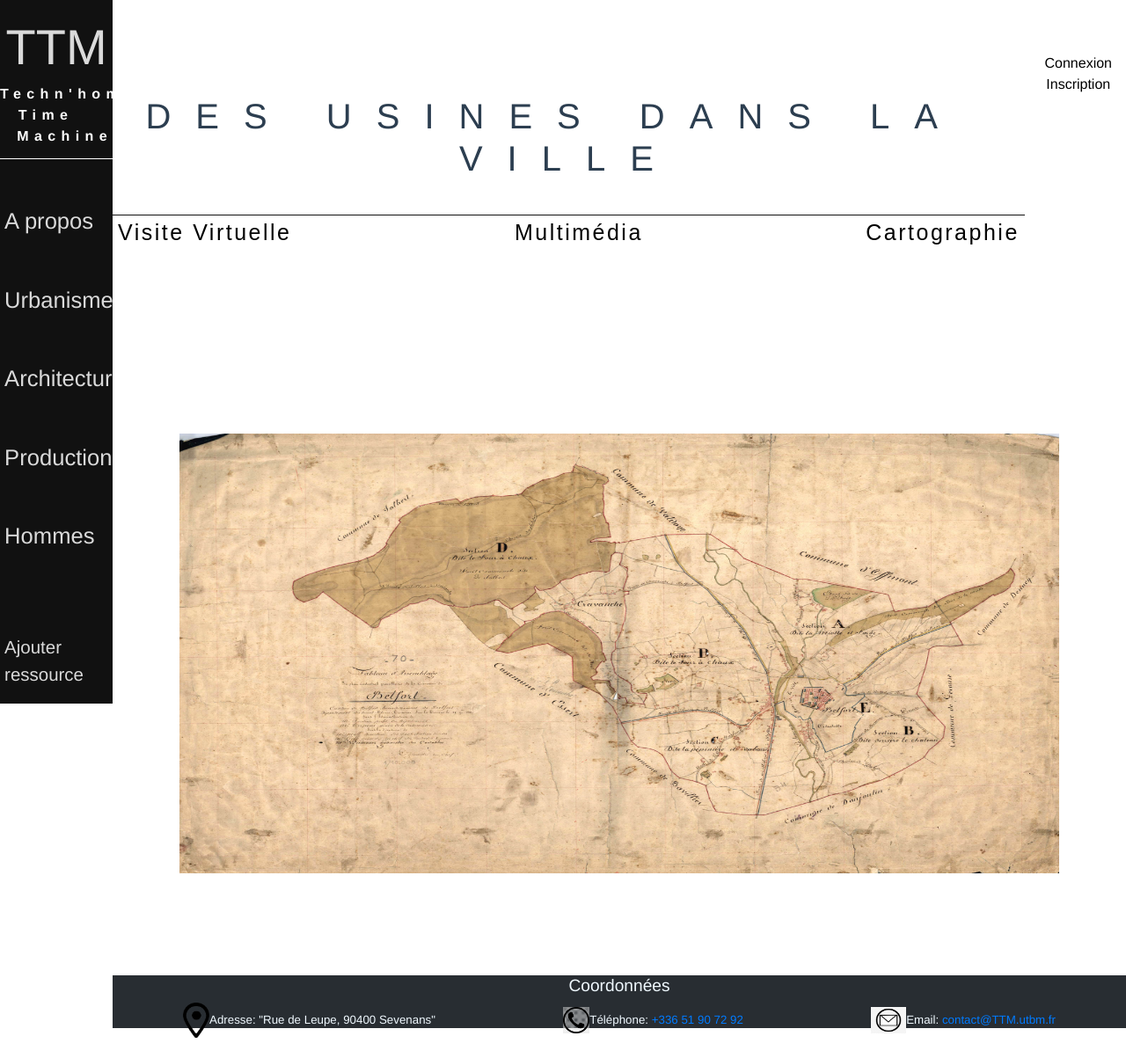
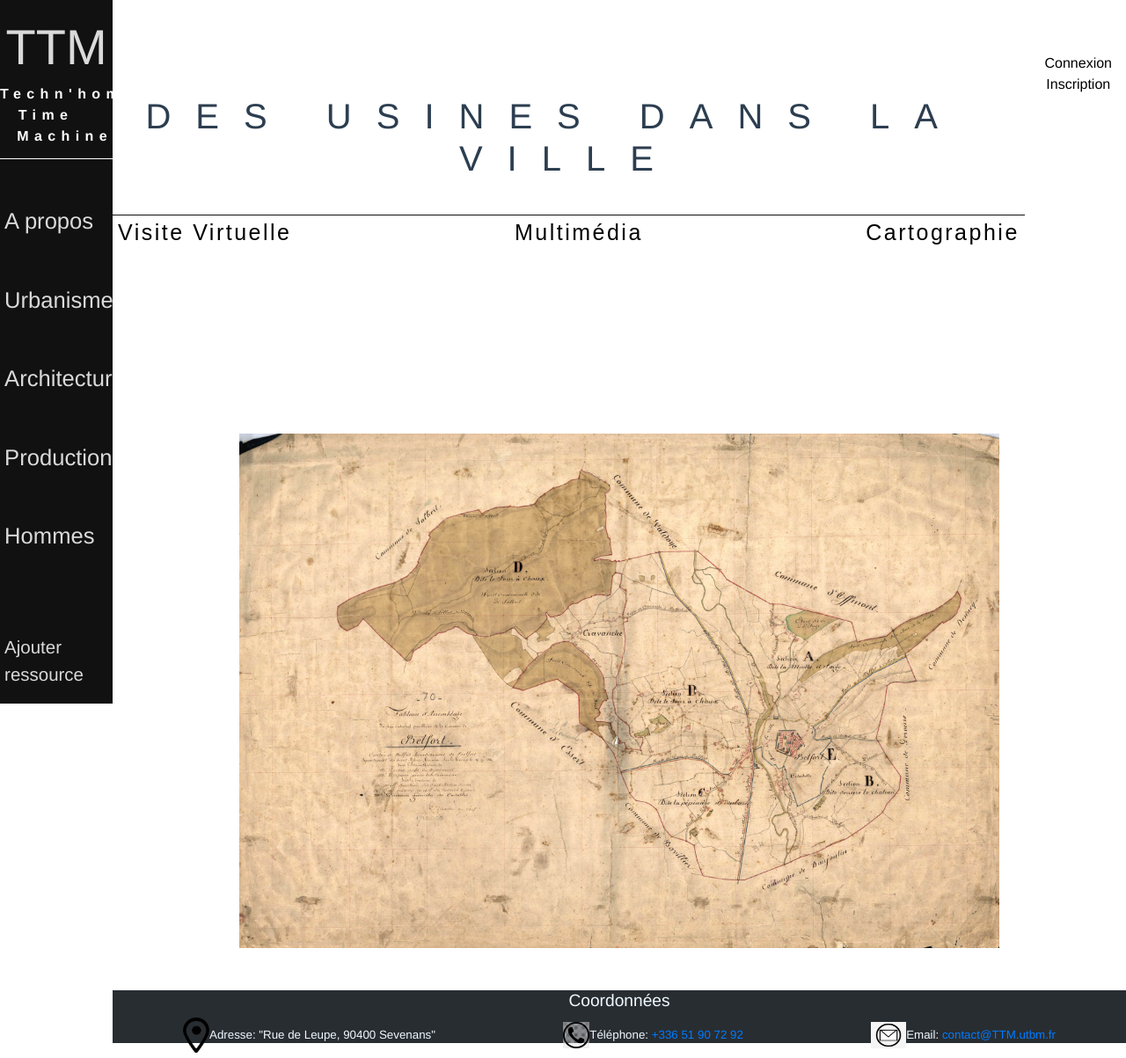
Before and after one commit to Hendercraft/TTM-front, a Vue app: page / in a window 1280 px wide. Shown: the whole page at 88% size. Built offline with nearby package versions, Linux system fonts and the light colour scheme.

Commit message:
Modify img responsive

```diff
--- a/src/components/Home/Home.css
+++ b/src/components/Home/Home.css
@@ -31,8 +31,8 @@
 img{
   margin-top: 8em;
   margin-bottom: 3em;
-  height: 500px;
-  width: 1000px;
+  height: auto;
+  width: 75%;
 }
 .main{
   margin-top: 5em;
```
